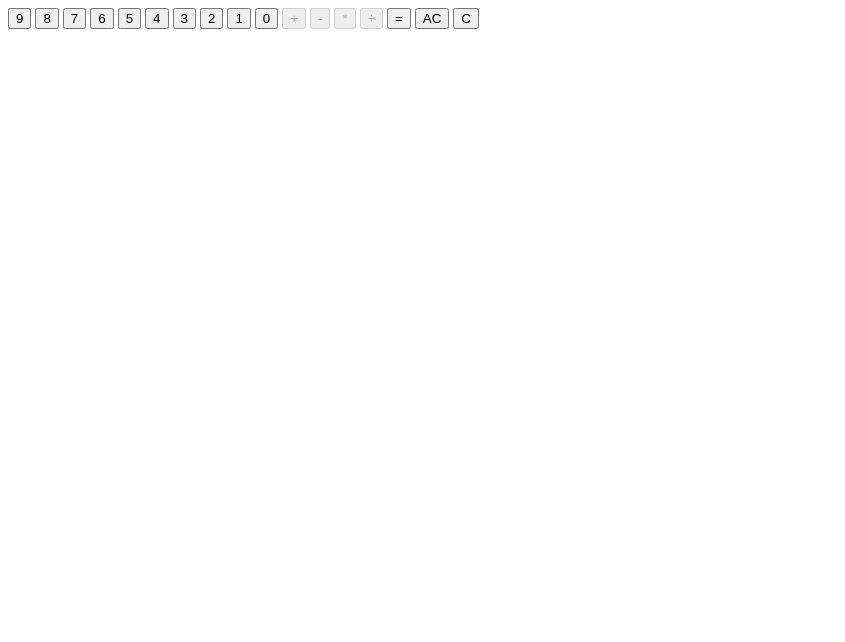
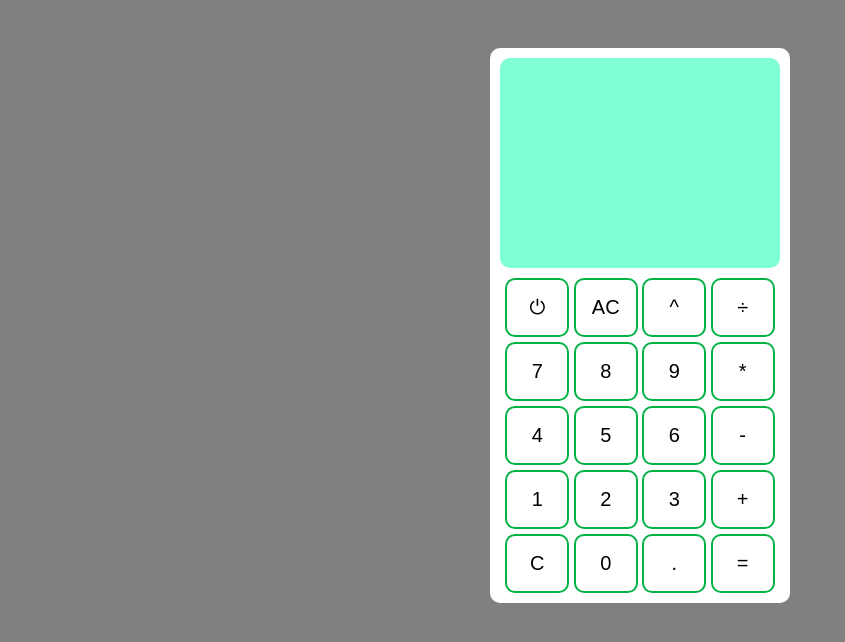
Before and after one commit to SVigramR/calculator-TOP, a plain HTML site: page index.html in a window 1280 px wide. Shown: the whole page, without its empty margins (0-845 px from the left). Drawn offline with Linux system fonts and the light colour scheme.

Commit message:
Started customizing the UI

```diff
--- a/index.html
+++ b/index.html
@@ -9,28 +9,43 @@
     <title>Document</title>
 </head>
 <body>
+    <div class="calculator flex">
     <div id="display-container">
         <div id="display">
         </div>
     </div>
-    <div class="btns">
-        <button class="btn" id="nine">9</button>
-        <button class="btn" id="eight">8</button>
-        <button class="btn" id="seven">7</button>
-        <button class="btn" id="six">6</button>
-        <button class="btn" id="five">5</button>
-        <button class="btn" id="four">4</button>
-        <button class="btn" id="three">3</button>
-        <button class="btn" id="two">2</button>
-        <button class="btn" id="one">1</button>
-        <button class="btn" id="zero">0</button>
-        <button class="btn symbol" id="add">+</button>
-        <button class="btn symbol" id="subtract">-</button>
-        <button class="btn symbol" id="multiply">*</button>
-        <button class="btn symbol" id="divide">÷</button>
-        <button class="btn symbol" id="equal">=</button>
-        <button class="btn" id="all-clear">AC</button>
-        <button class="btn" id="clear">C</button>
+    <div class="btns flex">
+        <div class="btnColOne">
+            <button class="btn" id="on-off">&#9211;</button>
+            <button class="btn" id="all-clear">AC</button>
+            <button class="btn" id="power">^</button>
+            <button class="btn symbol" id="divide">÷</button>
+        </div>
+        <div class="btnColTwo">
+            <button class="btn" id="seven">7</button>
+            <button class="btn" id="eight">8</button>
+            <button class="btn" id="nine">9</button>
+            <button class="btn symbol" id="multiply">*</button>
+        </div>
+        <div class="btnColThree">
+            <button class="btn" id="four">4</button>
+            <button class="btn" id="five">5</button>
+            <button class="btn" id="six">6</button>
+            <button class="btn symbol" id="subtract">-</button>
+        </div>
+        <div class="btnColFour">
+            <button class="btn" id="one">1</button>
+            <button class="btn" id="two">2</button>
+            <button class="btn" id="three">3</button>
+            <button class="btn symbol" id="add">+</button>
+        </div>
+        <div class="btnColFive">
+            <button class="btn" id="clear">C</button>
+            <button class="btn" id="zero">0</button>
+            <button class="btn" id="dot">.</button>
+            <button class="btn symbol" id="equal">=</button>
+        </div>
+    </div>
     </div>
 </body>
 </html>
--- a/style.css
+++ b/style.css
@@ -0,0 +1,53 @@
+html {
+    color: black;
+    background-color: gray;
+    font-family: Arial, Helvetica, sans-serif;
+}
+
+html, body {
+    box-sizing: border-box;
+    margin: 0;
+    padding: 0;
+}
+
+.calculator {
+    background-color: white;
+    height: auto;
+    width: 300px;
+    margin: 3rem auto;
+    border-radius: 10px;
+    flex-direction: column;
+    justify-content: flex-start;
+    align-items: center;
+}
+
+#display-container {
+    width: 280px;
+    height: 210px;
+    border-radius: 10px;
+    margin-top: 10px;
+    background-color: aquamarine;
+}
+
+.btns {
+    flex-direction: column;
+    margin: 10px;
+    gap: 5px;
+}
+
+button {
+    background-color: white;
+    color: black;
+    border: 2px solid #02b343;
+    width: 4rem;
+    padding: 1rem;
+    font-size: 20px;
+    border-radius: 10px;
+    cursor: pointer;
+}
+
+
+/* Utilities */
+.flex {
+    display: flex;
+}
```
